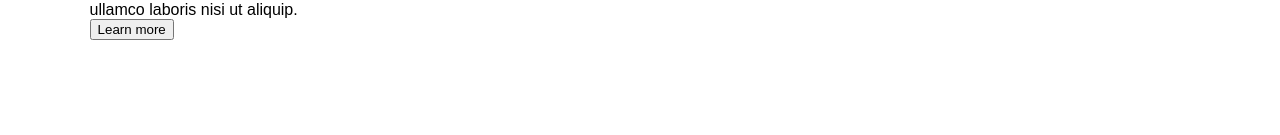
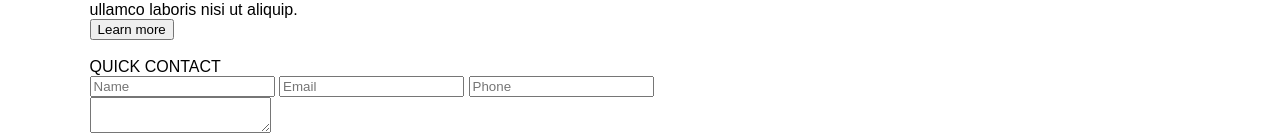
Before and after one commit to dpriyankaprdxn/task2, a plain HTML site: page index.html in a window 1280 px wide. Shown: the part 956-1091 px from the top of the page. Before the commit the page ends 996 px from the top, so only its background shows below. Drawn offline with Linux system fonts and the light colour scheme.

Commit message:
contact form

```diff
--- a/index.html
+++ b/index.html
@@ -208,6 +208,38 @@
 
 </div>
    </section>
+   <section>
+     <div class="wrapper">
+      <div>
+        <img src="" alt="" >
+        <img src="" alt="" >
+         <img src="" alt="" >
+        <img src="" alt="" >
+         <img src="" alt="" >
+        <img src="" alt="" >
+
+
+
+      </div>
+      <div>
+        <h3>QUICK CONTACT</h3>
+        <form action="" >
+          <div>
+            <input type="text" name="name" placeholder="Name" >
+            <input type="email" name="email" placeholder="Email" >
+            <input type="text" name="phone" placeholder="Phone">
+          </div>
+          <div>
+            <textarea placeholder="Message " row="10" cols="20" >
+            </textarea>
+          </div>
+          <button>SEND</button>
+        </form>
+      </div>
+
+     </div>
+
+   </section>
     </main>
     <!--main section end-->
 
```
